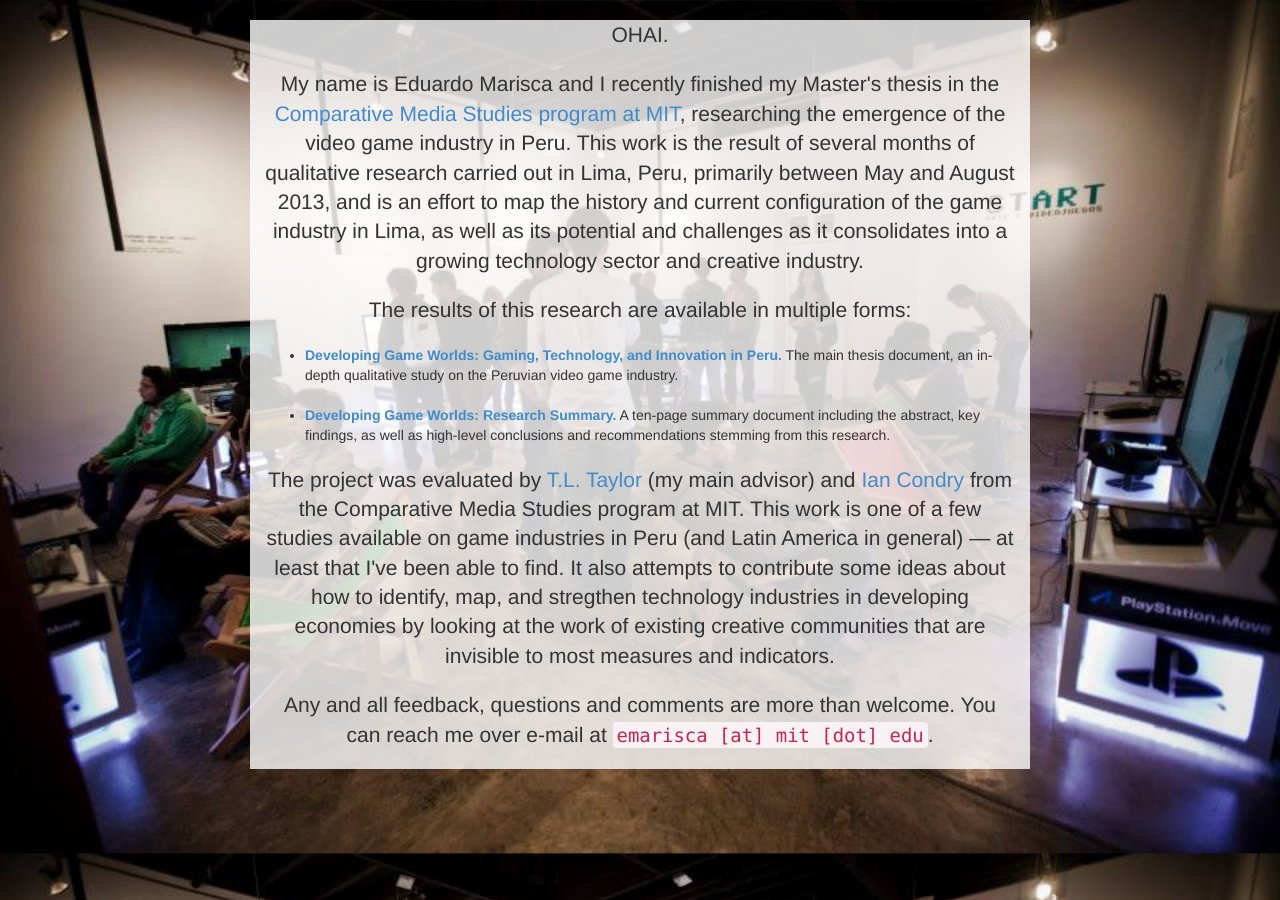
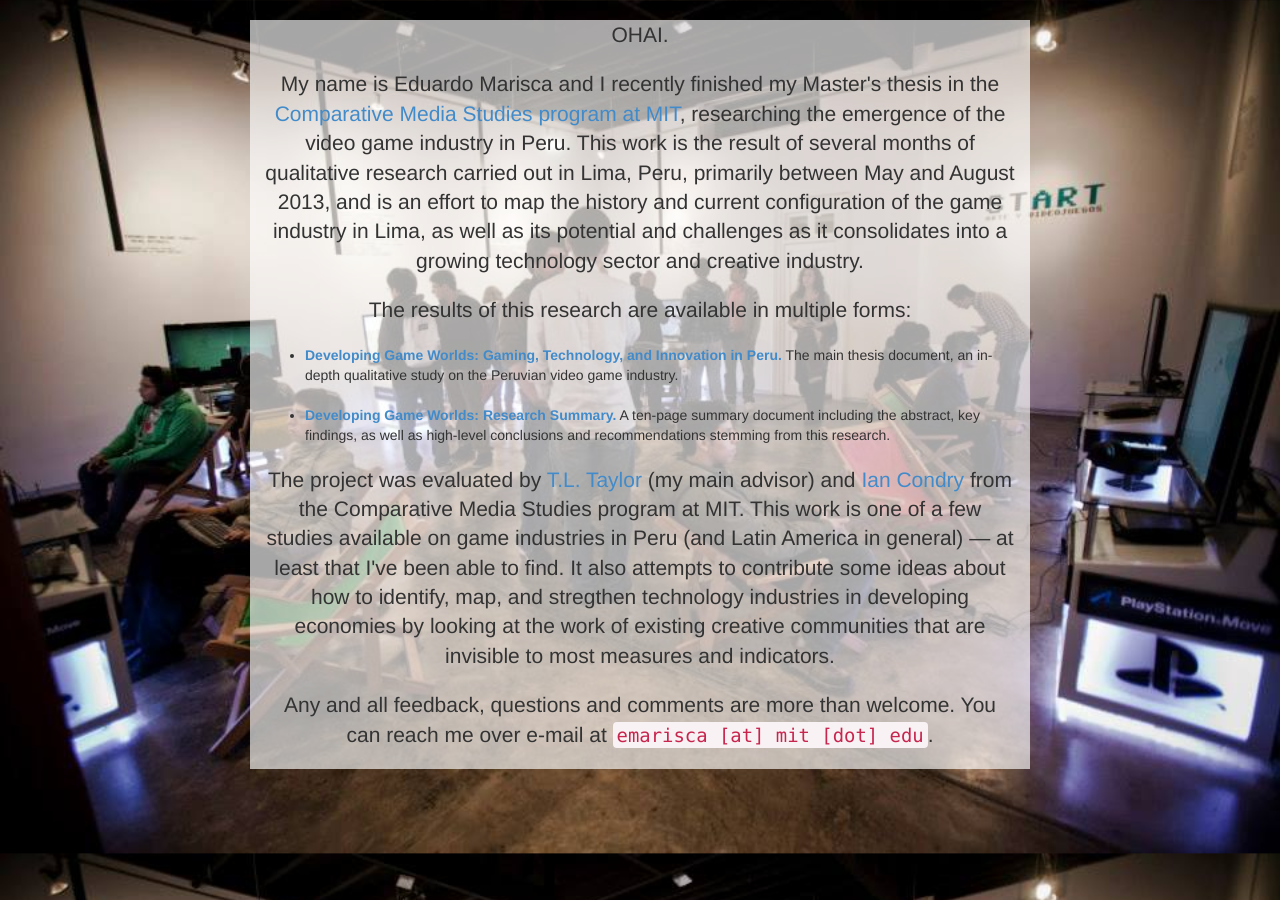
Before and after one commit to piscosour/piscosour.github.io, a Jekyll site: the page built from thesis/index.html, in a window 1280 px wide. Built offline with Jekyll 4.4.1, drawn with Linux system fonts in a browser that asks for light colours.

Commit message:
opacity 65%

```diff
--- a/_layouts/landing.html
+++ b/_layouts/landing.html
@@ -1,6 +1,6 @@
 {% include header.html %}
 <div class="row">
-	<div class="col-md-8 col-md-offset-2" style="margin-top: 20px{% if page.background %}; background-color: rgba(255, 255, 255, 0.8){% endif %}" name="content">
+	<div class="col-md-8 col-md-offset-2" style="margin-top: 20px{% if page.background %}; background-color: rgba(255, 255, 255, 0.65){% endif %}" name="content">
 		{{ content }}
 	</div>
 </div>
```
